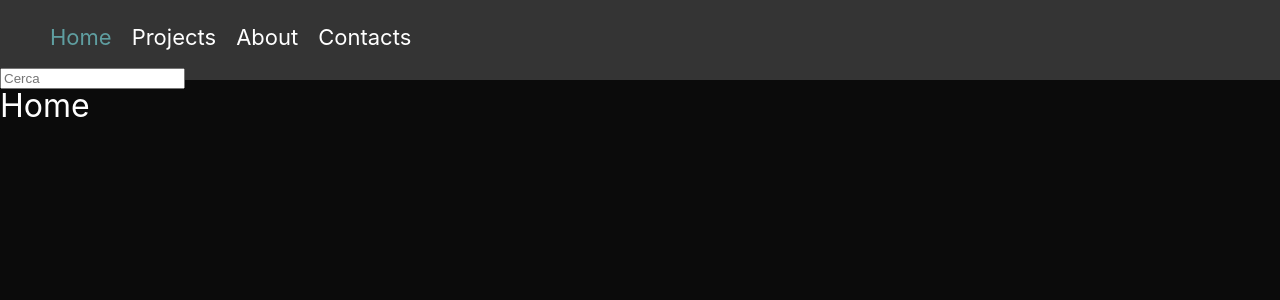
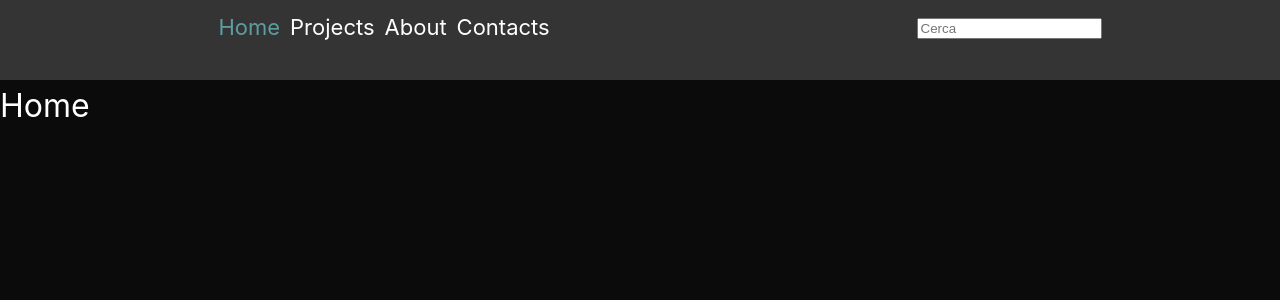
Before and after one commit to Alethepata/vite-boolfolio, a Vue app: page /details/1 in a window 1280 px wide. Shown: the top 300 px of the page. Built offline with nearby package versions, Linux system fonts and the light colour scheme.

Commit message:
[edit] nav style

```diff
--- a/src/components/partials/Header.vue
+++ b/src/components/partials/Header.vue
@@ -62,11 +62,16 @@ header{
     height: 80px;
     position: fixed;
     z-index: 1000;
+    nav{
+        display: flex;
+        justify-content: space-around;
+        align-items: center;
+
         ul{
             display: flex;
             list-style: none;
             li{
-        margin: 10px;
+                margin-right: 10px;
             }
         a{
             font-size: 22px;
@@ -79,4 +84,6 @@ header{
             color: cadetblue;
         }
     }
+
+}
 </style>
```
Lines whose indentation alone changed are shown as unchanged.
